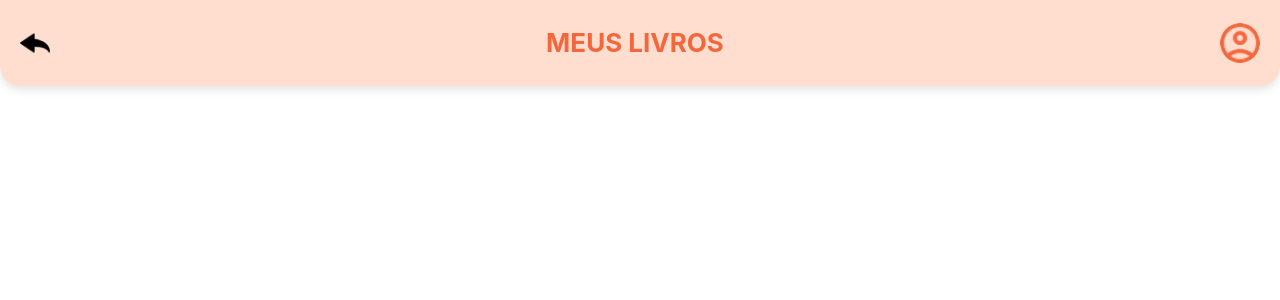
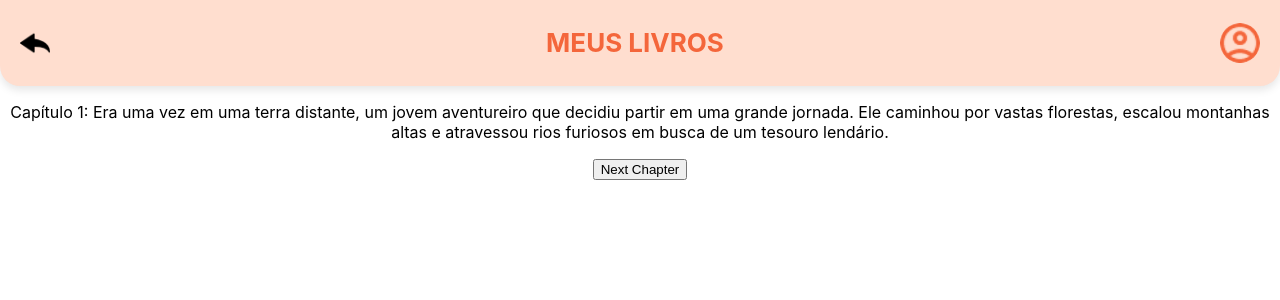
Before and after one commit to AGES-2024-2-VIR/VIR---frontend, a React (Create React App) app in the folder vir/: page / in a window 1280 px wide. Shown: the top 300 px of the page. Built offline with nearby package versions, Linux system fonts and the light colour scheme.

Commit message:
ideia inicial de componente texto

```diff
--- a/vir/src/App.js
+++ b/vir/src/App.js
@@ -1,6 +1,7 @@
 import './App.css';
 import React from 'react';
 import Header from './components/bookshelf/bookshelf';
+import BookReader from './components/reader/bookreader';
 
 
 
@@ -8,9 +9,11 @@ function App() {
   return (
     <div className="App">
       <Header />
-      <main>
 
-      </main>
+
+      <BookReader />
+
+
     </div>
   );
 }
--- /dev/null
+++ b/vir/src/components/reader/bookreader.js
@@ -0,0 +1,57 @@
+import React, { useState, useEffect, useRef } from 'react';
+
+const BookReader = ({ pages }) => {
+  const [currentPage, setCurrentPage] = useState(0);
+  const [scrollProgress, setScrollProgress] = useState(0);
+  const pageEndRef = useRef(null);
+
+  // Função para passar para a próxima página
+  const nextPage = () => {
+    if (currentPage < pages.length - 1) {
+      setCurrentPage(currentPage + 1);
+      window.scrollTo(0, 0); // Reseta a rolagem ao mudar de página
+      setScrollProgress(0); // Reseta a barra de progresso
+    }
+  };
+
+  // Detecta o progresso de rolagem
+  const handleScroll = () => {
+    const scrollTop = window.scrollY;
+    const docHeight = document.documentElement.scrollHeight - window.innerHeight;
+    const scrollPercent = (scrollTop / docHeight) * 100;
+    setScrollProgress(scrollPercent);
+  };
+
+  useEffect(() => {
+    window.addEventListener('scroll', handleScroll);
+    return () => window.removeEventListener('scroll', handleScroll);
+  }, [currentPage]);
+
+  return (
+    <div className="book-reader">
+      <div className="progress-bar" style={{ width: `${scrollProgress}%` }}></div>
+      <div className="page">
+        <p>{pages[currentPage]}</p>
+      </div>
+      <button onClick={nextPage} className="next-chapter-btn">Next Chapter</button>
+    </div>
+  );
+};
+
+// Exemplo de uso
+const App = () => {
+  const pages = [
+    'Capítulo 1: Era uma vez em uma terra distante, um jovem aventureiro que decidiu partir em uma grande jornada. Ele caminhou por vastas florestas, escalou montanhas altas e atravessou rios furiosos em busca de um tesouro lendário.',
+    'Capítulo 2: A jornada não foi fácil. Em seu caminho, o jovem aventureiro encontrou perigos inimagináveis. Lobos selvagens o perseguiam, tempestades o golpeavam, mas ele nunca desistiu de sua missão.',
+    'Capítulo 3: No coração de uma caverna escura, ele encontrou um velho sábio que lhe deu um mapa para o tesouro. Mas havia um aviso: "O tesouro que você procura pode não ser o que você espera."',
+    'Capítulo 4: Após dias de viagem, o aventureiro chegou ao destino marcado no mapa. Lá, ele encontrou não ouro, mas uma verdade profunda sobre si mesmo e o verdadeiro valor de sua jornada.'
+  ];
+
+  return (
+    <div>
+      <BookReader pages={pages} />
+    </div>
+  );
+};
+
+export default App;
```
